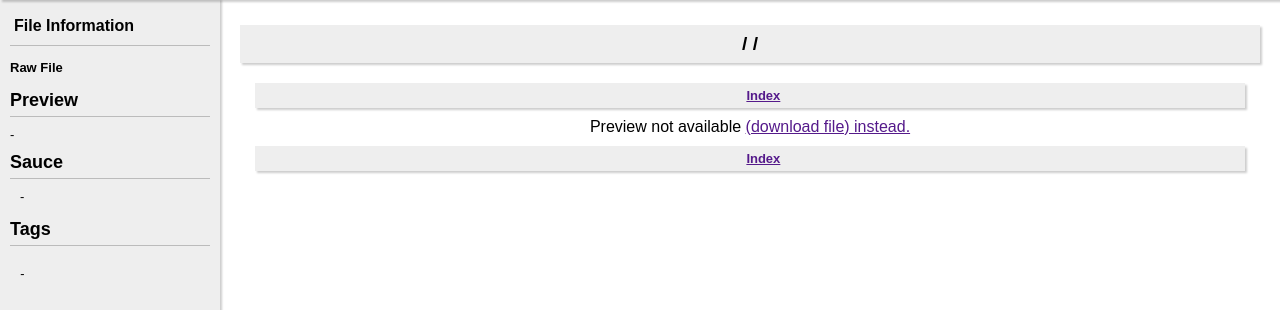
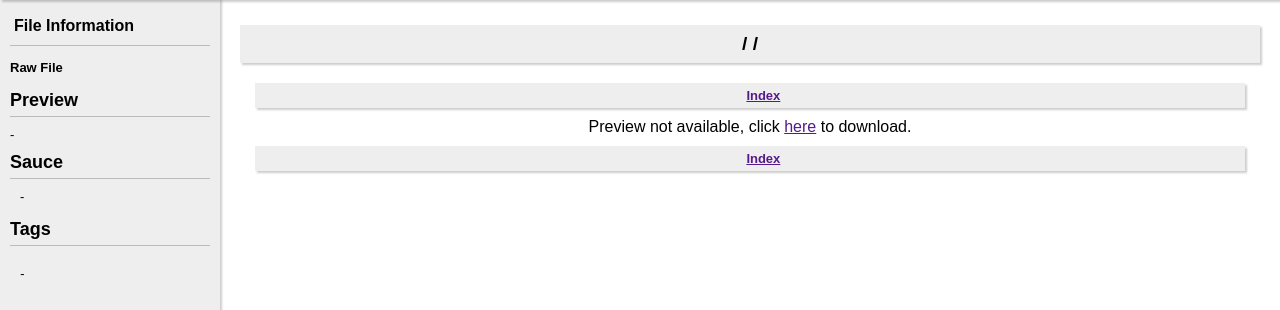
Before and after one commit to michael-lazar/ascii-server, a Django app: template ascii/textmode/templates/textmode/artfile.html in a window 1280 px wide. Shown: the part 38-348 px from the top of the page. Run offline with Django 4.2, Linux system fonts and the light colour scheme; the template is opened without the code that fills it, so the values that code supplies are empty; some libraries are stand-ins or nearby versions.

Commit message:
Fix broken link

```diff
--- a/ascii/textmode/templates/textmode/artfile.html
+++ b/ascii/textmode/templates/textmode/artfile.html
@@ -36,7 +36,7 @@
           {% endif %}
         {% else %}
           <div>
-            Preview not available <a href="{{ artfile.raw_file.url }}">(download file) instead.</a>
+            Preview not available, click <a href="{{ artfile.raw_file.url }}">here</a> to download.
           </div>
         {% endif %}
         {% include 'textmode/fragments/pack_paginator.html' %}
```
